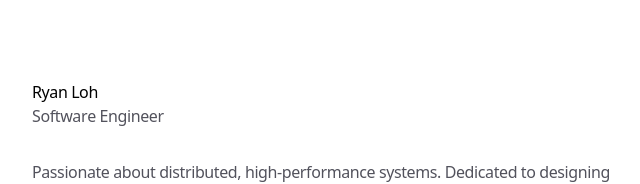
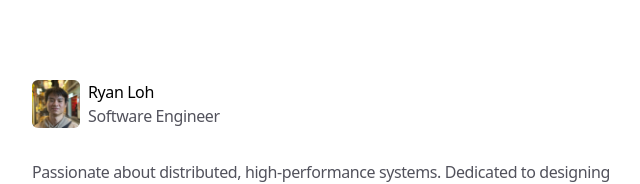
Before and after one commit to mrchoc/portfolio, a Next.js app: page / in a window 1280 px wide. Shown: the top 184 px of the page, without its empty margins (304-944 px from the left). Built offline with nearby package versions, Linux system fonts and the light colour scheme.

Commit message:
added profile picture

```diff
--- a/app/header.tsx
+++ b/app/header.tsx
@@ -1,10 +1,13 @@
 'use client'
 import { TextEffect } from '@/components/ui/text-effect'
+import Image from 'next/image'
 import Link from 'next/link'
 
 export function Header() {
   return (
     <header className="mb-8 flex items-center justify-between">
+      <div className="flex">
+      <Image className='mr-2 rounded-sm' src="/profile.jpeg" alt='Profile picture' width={48} height={48}/>
       <div>
         <Link href="/" className="font-medium text-black dark:text-white">
           Ryan Loh
@@ -19,6 +22,7 @@ export function Header() {
           Software Engineer
         </TextEffect>
       </div>
+      </div>
     </header>
   )
 }
```
Also changed, not shown: public/profile.jpeg (added).
